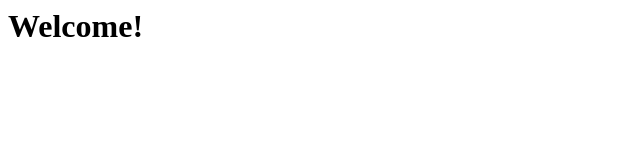
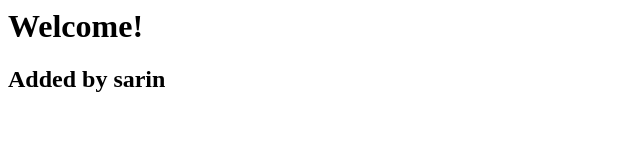
Before and after one commit to sarinnsreedharan/git-Learn, a plain HTML site: page index.html in a window 1280 px wide. Shown: the whole page, without its empty margins (0-640 px from the left). Drawn offline with Linux system fonts and the light colour scheme.

Commit message:
added new h2 tag

```diff
--- a/index.html
+++ b/index.html
@@ -1,3 +1,4 @@
 <html>
 <h1>Welcome!</h1>
+<h2>Added by sarin</h2>
 </html>
```
